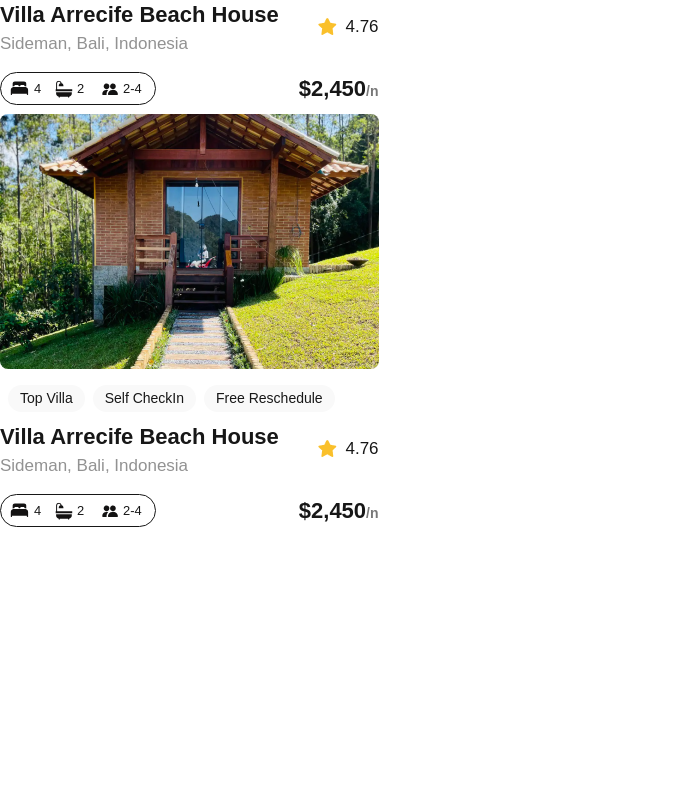
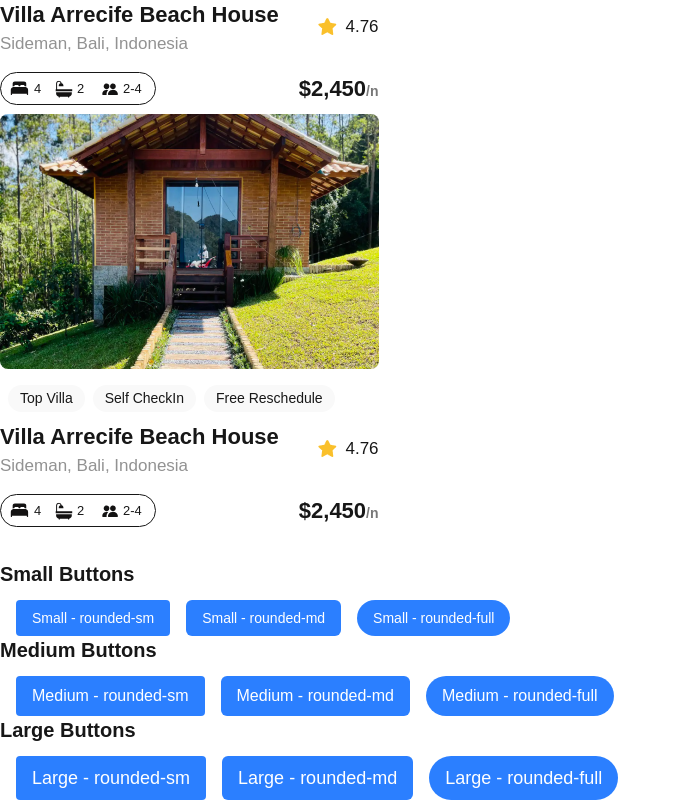
Before and after one commit to Laterat/alx-project-0x00-setup, a Next.js app in the folder alx-project-0x00/: page /landing in a window 1280 px wide. Shown: the part 336-1136 px from the top of the page, without its empty margins (0-681 px from the left). Before the commit the page ends 872 px from the top, so only its background shows below. Built offline with nearby package versions, Linux system fonts and the light colour scheme.

Commit message:
Update Button small medim and large

```diff
--- /dev/null
+++ b/alx-project-0x00/components/Button.tsx
@@ -0,0 +1,14 @@
+
+
+import { ButtonProps } from "@/interfaces";
+
+const Button : React.FC<ButtonProps>=({title, styles})=>{
+    return(
+         <button className={`  text-white bg-blue-500 px-4 py-2 hover:bg-blue-700 ${styles}`}>
+            {title}
+         </button>
+    );
+}
+
+
+export default Button;
--- a/alx-project-0x00/interfaces/index.ts
+++ b/alx-project-0x00/interfaces/index.ts
@@ -7,3 +7,9 @@ export interface PillProps{
     title: string,
 
 }
+
+export interface ButtonProps {
+    title: string,
+    styles?: string,
+
+}
--- a/alx-project-0x00/pages/landing.tsx
+++ b/alx-project-0x00/pages/landing.tsx
@@ -1,6 +1,7 @@
 
 
 import Card from "@/components/Card";
+import Button from "@/components/Button";
 
 const Landing: React.FC= ()=>{
     return(
@@ -9,7 +10,27 @@ const Landing: React.FC= ()=>{
 
             <Card />
             <Card />
+             <br/>
+        <h2 className="text-xl font-semibold mb-3">Small Buttons</h2>
+          <div className="ml-4 flex flex-wrap gap-4">
+            <Button title="Small - rounded-sm" styles="text-sm rounded-sm" />
+            <Button title="Small - rounded-md" styles="text-sm rounded-md" />
+             <Button title="Small - rounded-full" styles="text-sm rounded-full" />
+        </div>
 
+        <h2 className="text-xl font-semibold mb-3">Medium Buttons</h2>
+        <div className="ml-4 flex flex-wrap gap-4">
+          <Button title="Medium - rounded-sm" styles="text-base rounded-sm" />
+          <Button title="Medium - rounded-md" styles="text-base rounded-md" />
+          <Button title="Medium - rounded-full" styles="text-base rounded-full" />
+        </div>
+
+        <h2 className="text-xl font-semibold mb-3">Large Buttons</h2>
+        <div className="ml-4 flex flex-wrap gap-4">
+          <Button title="Large - rounded-sm" styles="text-lg rounded-sm" />
+          <Button title="Large - rounded-md" styles="text-lg rounded-md" />
+          <Button title="Large - rounded-full" styles="text-lg rounded-full" />
+        </div>
         </div>
     );
 }
```
